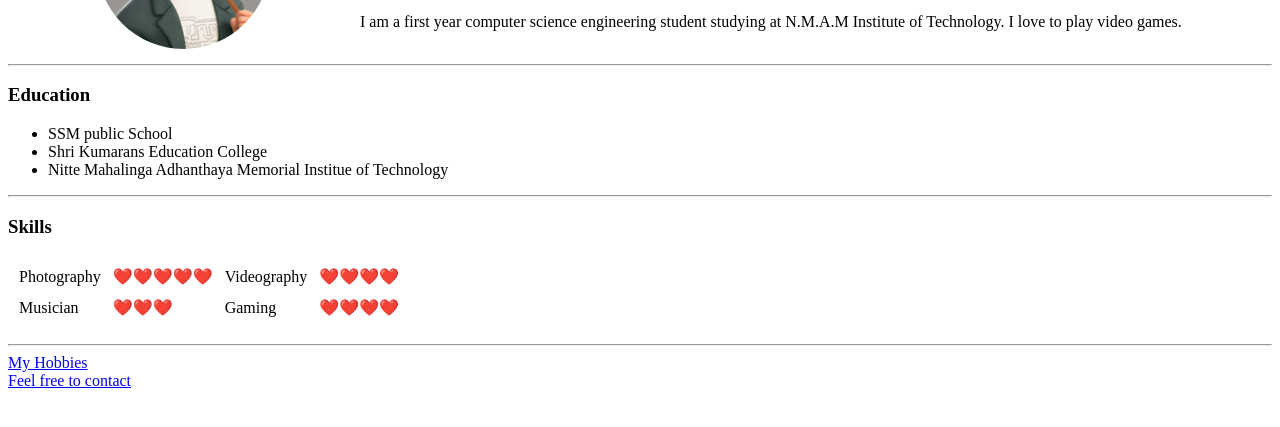
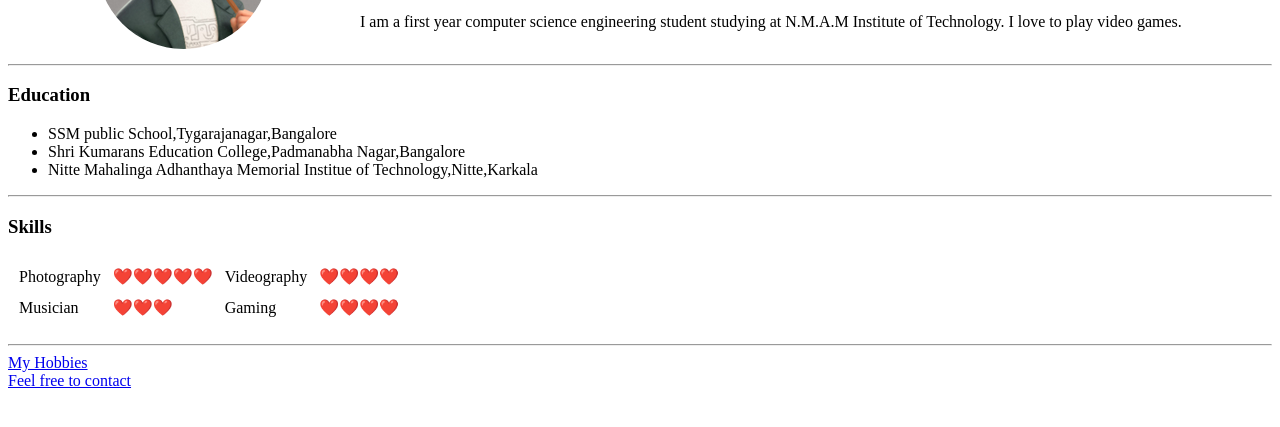
Before and after one commit to PACHITRA/CV.github.io, a plain HTML site: page index.html in a window 1280 px wide. Shown: the part 135-562 px from the top of the page. Drawn offline with Linux system fonts and the light colour scheme.

Commit message:
Update index.html

```diff
--- a/index.html
+++ b/index.html
@@ -28,9 +28,9 @@
   <h3>Education</h3>
   <p>
     <ul>
-      <li>SSM public School</li>
-      <li>Shri Kumarans Education College</li>
-      <li>Nitte Mahalinga Adhanthaya Memorial Institue of Technology</li>
+      <li>SSM public School,Tygarajanagar,Bangalore</li>
+      <li>Shri Kumarans Education College,Padmanabha Nagar,Bangalore</li>
+      <li>Nitte Mahalinga Adhanthaya Memorial Institue of Technology,Nitte,Karkala</li>
     </ul>
     <hr>
     <h3>Skills</h3>
```
